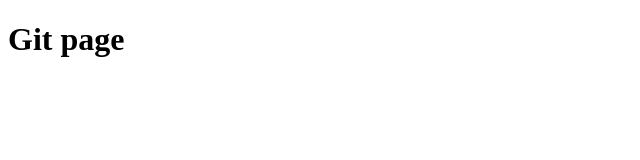
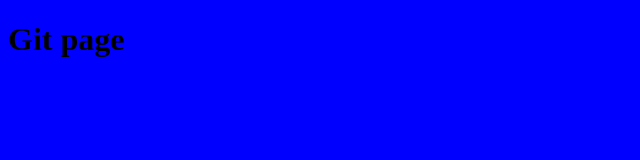
Before and after one commit to sherwial/sherwial.github.io, a plain HTML site: page index.html in a window 1280 px wide. Shown: the whole page, without its empty margins (0-640 px from the left). Drawn offline with Linux system fonts and the light colour scheme.

Commit message:
Update index.html

```diff
--- a/index.html
+++ b/index.html
@@ -5,7 +5,7 @@
   </title>
   <style>
     body {
-      background-color:339933;
+      background-color:blue;
     }
 
   </style>
```
